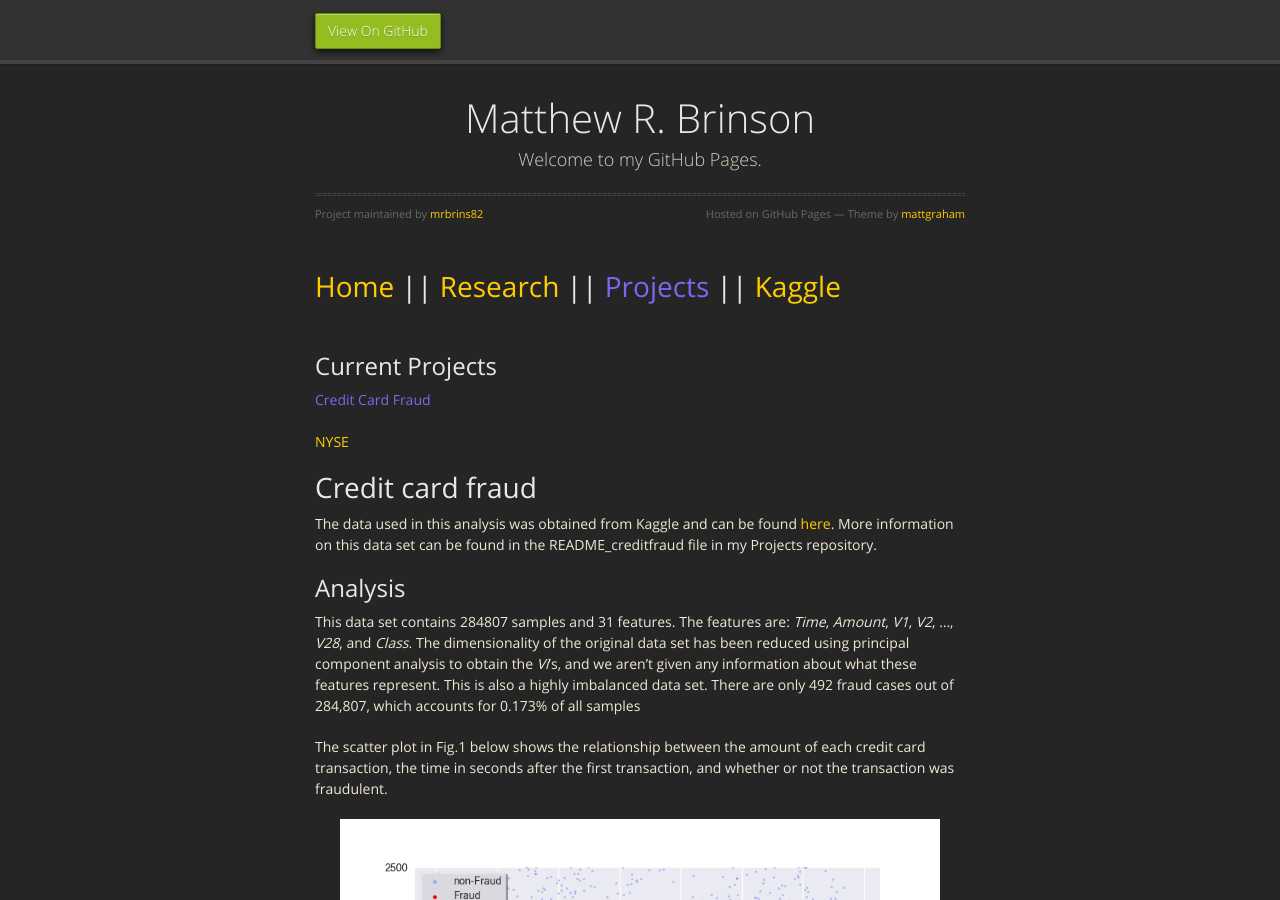
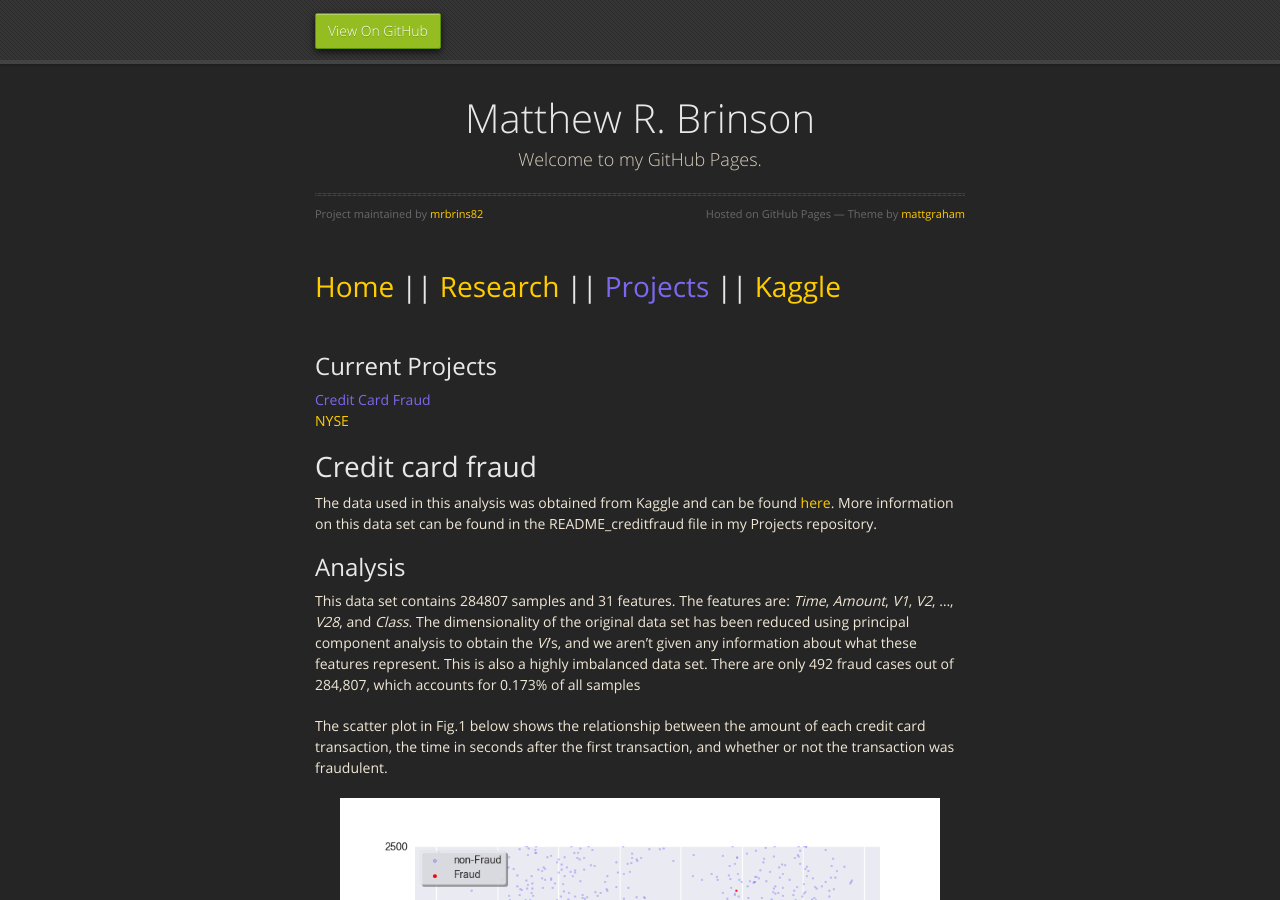
Before and after one commit to mrbrins82/mrbrins82.github.io, a Jekyll site: the page built from creditcardfraud.md, in a window 1280 px wide and 900 px high. Built offline with Jekyll 4.4.1, drawn with Linux system fonts in a browser that asks for light colours; nearby versions of some CDN libraries; our own code applies the rules of GitHub Pages for plain Markdown files.

Commit message:
update creditcardfraud

```diff
--- a/creditcardfraud.md
+++ b/creditcardfraud.md
@@ -4,7 +4,8 @@ layout: default
 # [](#header-1)[Home](index) || [Research](research) || [<font color="MediumSlateBlue">Projects</font>](projects) || [Kaggle](kaggle)
 <br/>
 ## [](#header-2)Current Projects
-<font color="MediumSlateBlue">Credit Card Fraud</font><br/>[NYSE](nyse)<br/>
+<font color="MediumSlateBlue">Credit Card Fraud</font>
+[NYSE](nyse)<br/>
 
 # [](#header-1)Credit card fraud
 The data used in this analysis was obtained from Kaggle and can be found <a href="https://www.kaggle.com/dalpozz/creditcardfraud">here</a>. More information on this data set can be found in the README\_creditfraud file in my Projects repository.
```
